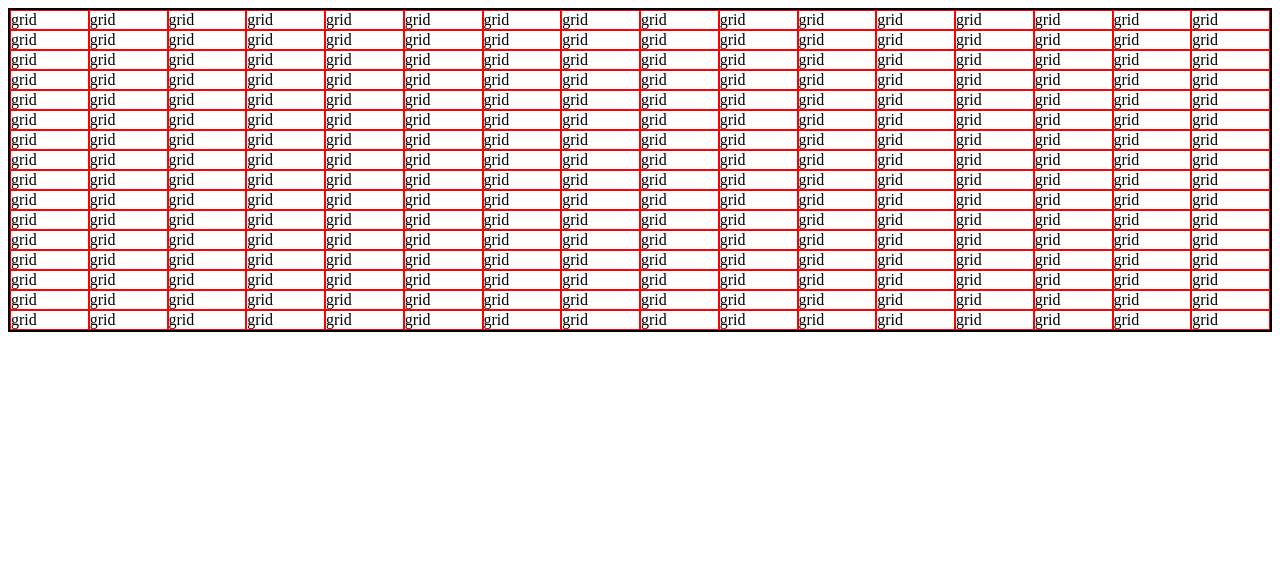
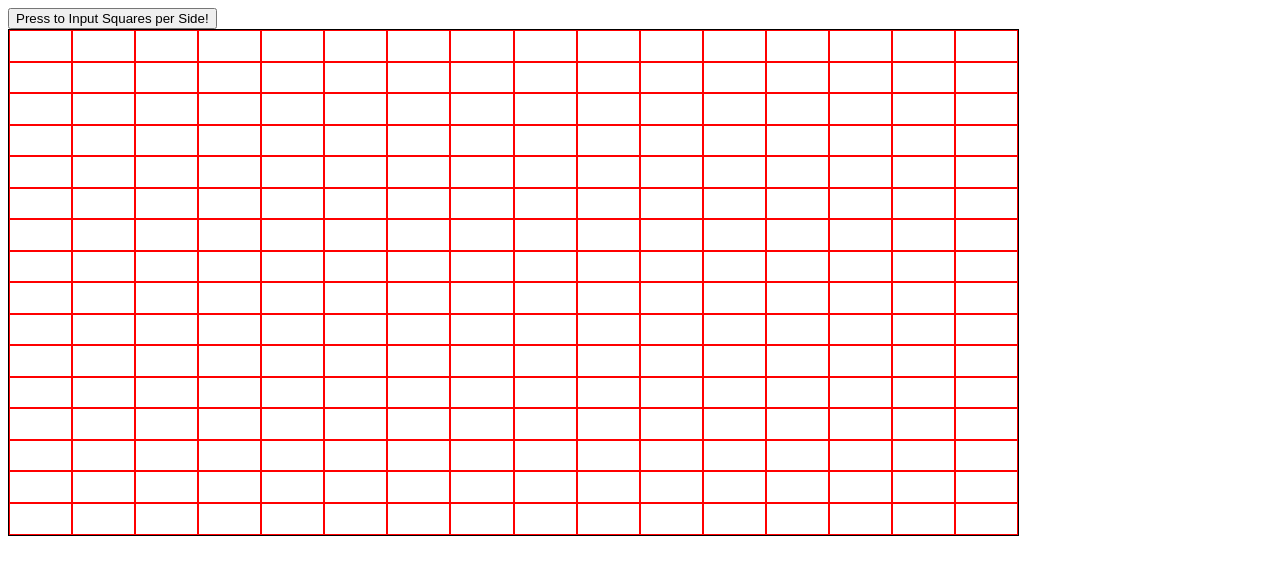
Before and after one commit to ericyoun430/odin-etch-a-sketch, a plain HTML site: page index.html in a window 1280 px wide. Drawn offline with Linux system fonts and the light colour scheme.

Commit message:
Finished Etch-a-Sketch Project functionality

```diff
--- a/index.html
+++ b/index.html
@@ -7,6 +7,6 @@
         <script src="js/script.js" defer></script>
     </head>
     <body>
-
+        <button type="button">Press to Input Squares per Side!</button>
     </body>
 </html>
--- a/js/script.js
+++ b/js/script.js
@@ -5,12 +5,41 @@ const container = document.createElement('div');
 container.classList.add('container');
 document.querySelector('body').appendChild(container);
 
-for (let i = 0; i < 16; i++) {
-    for (let j = 0; j < 16; j++) {
-        const gridElement = document.createElement('div');
+generateGrid(16);
 
-        gridElement.classList.add('grid-box');
-        gridElement.textContent = 'grid';
-        container.appendChild(gridElement);
+let squareCount;
+const button = document.querySelector('button');
+button.addEventListener('click', () => {
+    squareCount = parseInt(prompt('How many squares do you want per side?'));
+
+    let squares = container.childNodes;
+    while (squares[0]) {
+        squares[0].remove();
+    }
+    generateGrid(squareCount);
+});
+
+
+function generateGrid(numSquares) {
+
+    if (numSquares > 100) {
+        numSquares = 16;
+        alert('You chose too high of a number. It must be 100 or below!');
+    }
+    const gridWidth = (1/numSquares)*100;
+
+    for (let i = 0; i < numSquares; i++) {
+        for (let j = 0; j < numSquares; j++) {
+            const gridElement = document.createElement('div');
+
+            gridElement.classList.add('grid-box');
+            gridElement.textContent = '';
+            gridElement.style.width = ""+gridWidth+"%";
+
+            gridElement.addEventListener('mouseover', (event) => {
+                gridElement.style.backgroundColor = 'blue';
+            });
+            container.appendChild(gridElement);
+        }
     }
 }
--- a/styles/style.css
+++ b/styles/style.css
@@ -1,14 +1,23 @@
 .container {
-    border: black solid 2px;
+    border: black solid 1px;
+    display: flex;
     flex-wrap: wrap;
     box-sizing: border-box;
-
+    width: 80%;
+    flex-direction: row;
 }
 
 .grid-box {
     border: red 1px solid;
     display: inline-block;
-    width:6.25%;
-    /* flex-grow:  */
     box-sizing: border-box;
+    width: 6.25%;
+    aspect-ratio: 1/.50;
+    margin: 0px;
+    padding: 0px;
+    grid-row-
 }
+div {
+    padding: 0px;
+    margin: 0px;
+}
```
